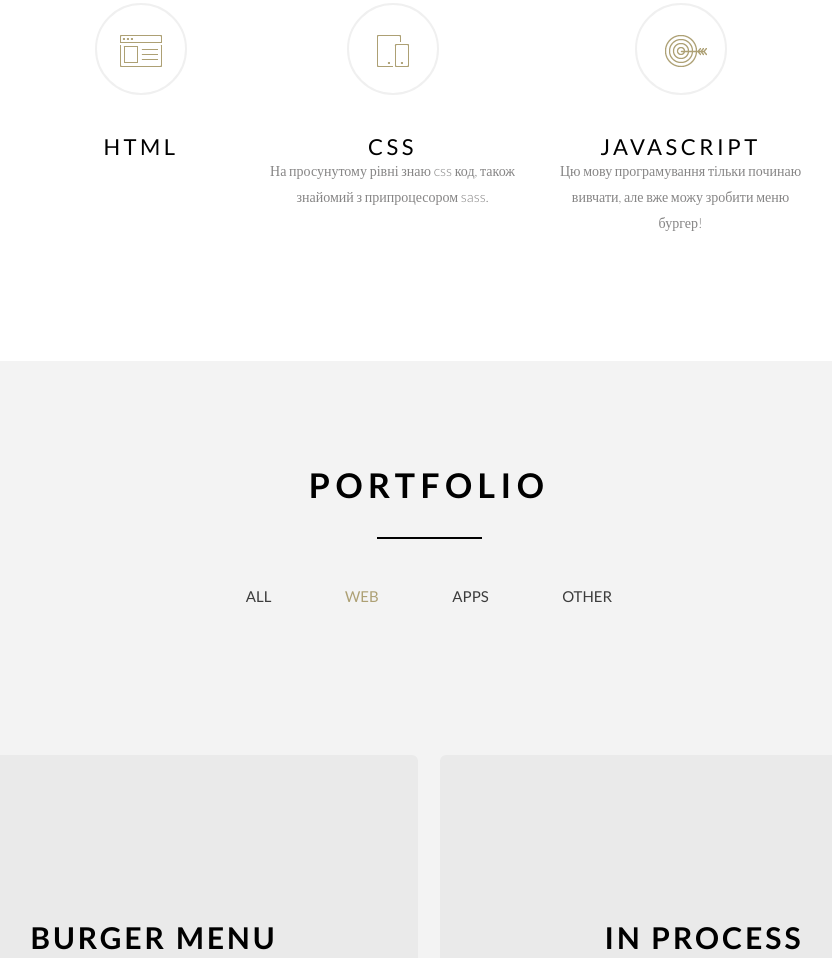
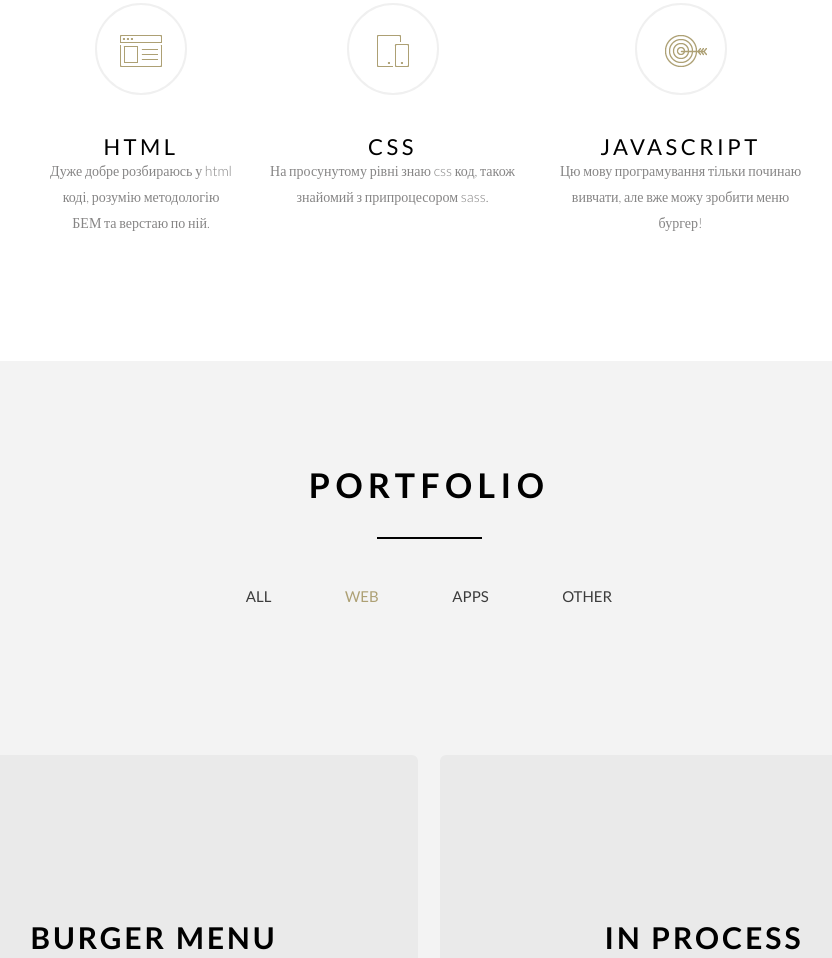
Before and after one commit to Vlad1004061/portfolio, a plain HTML site: page index.html in a window 1280 px wide. Shown: the part 1239-2197 px from the top of the page, without its empty margins (211-1043 px from the left). Drawn offline with Linux system fonts and the light colour scheme.

Commit message:
Update index.html

```diff
--- a/index.html
+++ b/index.html
@@ -49,7 +49,7 @@
 								<img src="img/web.png" alt="pictures" class="column__img">
 							</div>
 							<span class="column__span">HTML</span>
-							<p class="column__text"Дуже добре розбираюсь у html коді, розумію методологію БЕМ та верстаю по ній.</p>
+							<p class="column__text">Дуже добре розбираюсь у html коді, розумію методологію БЕМ та верстаю по ній.</p>
 						</div>
 						<div class="column__content">
 							<div class="column__icon">
```
